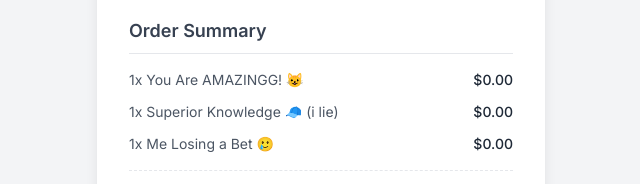
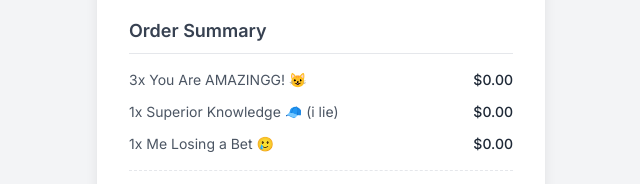
Before and after one commit to zeldombs/final-message, a plain HTML site: page index.html in a window 1280 px wide. Shown: the part 347-531 px from the top of the page, 319-959 px from the left. Drawn offline with nearby package versions, Linux system fonts and the light colour scheme.

Commit message:
Update index.html

```diff
--- a/index.html
+++ b/index.html
@@ -56,7 +56,7 @@
             <!-- Line Items -->
             <div class="space-y-3 text-sm">
                 <div class="flex justify-between items-center">
-                    <span class="text-gray-600">1x You Are AMAZINGG! 😺</span>
+                    <span class="text-gray-600">3x You Are AMAZINGG! 😺</span>
                     <span class="font-medium text-gray-800">$0.00</span>
                 </div>
                 <div class="flex justify-between items-center">
```
